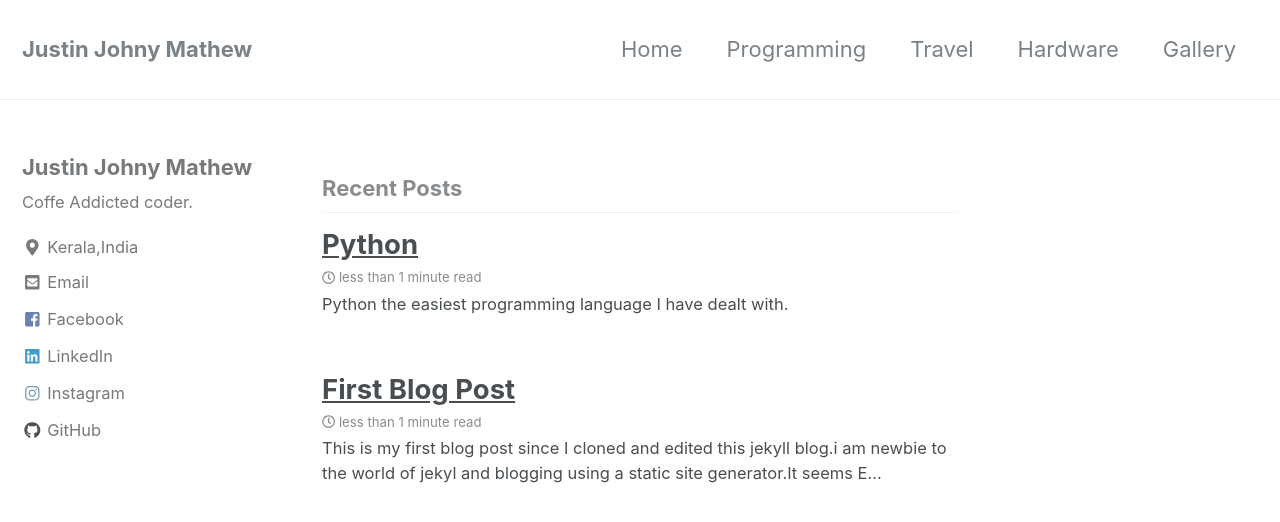
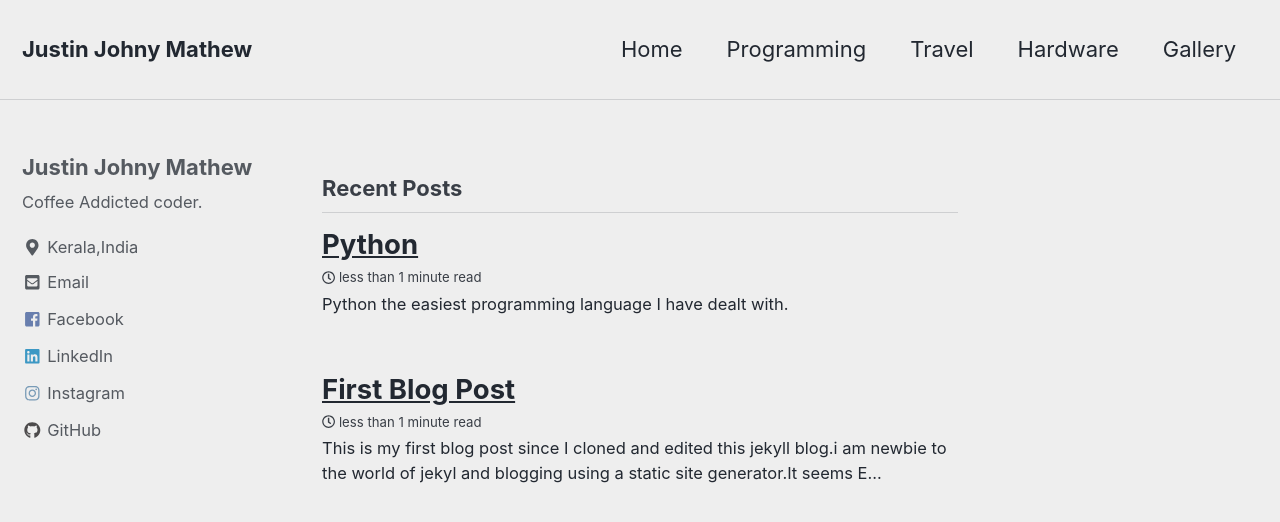
Before and after one commit to justinjohnymathew/blog-old, a Jekyll site: the page built from index.html, in a window 1280 px wide and 900 px high. Shown: the top 522 px of the window. Built offline with Jekyll 4.4.1, drawn with Linux system fonts in a browser that asks for light colours; nearby versions of some CDN libraries; the list of posts is cut into pages by our own code; some of the changed text lies outside the part shown.

Commit message:
theme changed made more useful

```diff
--- a/Gemfile
+++ b/Gemfile
@@ -1,2 +1,3 @@
 source "https://rubygems.org"
 gemspec
+gem 'jekyll-archives'
--- a/_config.yml
+++ b/_config.yml
@@ -12,7 +12,7 @@
 
 # theme                  : "minimal-mistakes-jekyll"
 # remote_theme           : "mmistakes/minimal-mistakes"
-minimal_mistakes_skin    : "default" # "air", "aqua", "contrast", "dark", "dirt", "neon", "mint", "plum", "sunrise"
+minimal_mistakes_skin    : "air" # "air", "aqua", "contrast", "dark", "dirt", "neon", "mint", "plum", "sunrise"
 
 # Site Settings
 locale                   : "en-US"
@@ -25,7 +25,7 @@ baseurl                  : # the subpath of your site, e.g. "/blog"
 repository               : # GitHub username/repo-name e.g. "mmistakes/minimal-mistakes"
 teaser                   : # path of fallback teaser image, e.g. "/assets/images/500x300.png"
 # breadcrumbs            : false # true, false (default)
-words_per_minute         : 200
+words_per_minute         : 150
 comments:
   provider               : # false (default), "disqus", "discourse", "facebook", "google-plus", "staticman", "staticman_v2" "custom"
   disqus:
@@ -101,8 +101,8 @@ analytics:
 # Site Author
 author:
   name             : "Justin Johny Mathew"
-  avatar           : # path of avatar image, e.g. "/assets/images/bio-photo.jpg"
-  bio              : "Coffe Addicted coder."
+  avatar           :  #"/assets/images/justin_johny.jpg"
+  bio              : "Coffee Addicted coder."
   location         : "Kerala,India"
   email            : "justinjohny.jj@gmail.com"
   uri              :
@@ -208,6 +208,7 @@ plugins:
   - jekyll-sitemap
   - jekyll-gist
   - jekyll-feed
+  - jekyll-archives
   - jemoji
 
 # mimic GitHub Pages with --safe
@@ -216,6 +217,7 @@ whitelist:
   - jekyll-sitemap
   - jekyll-gist
   - jekyll-feed
+  - jekyll-archives
   - jemoji
 
 
--- a/_includes/footer.html
+++ b/_includes/footer.html
@@ -3,20 +3,20 @@
     {% if site.data.ui-text[site.locale].follow_label %}
       <li><strong>{{ site.data.ui-text[site.locale].follow_label }}</strong></li>
     {% endif %}
-    {% if site.facebook.username %}
-      <li><a href="https://www.facebook.com/{{ site.facebook.username }} target="_blank""><i class="fab fa-fw fa-facebook-square" aria-hidden="true"></i> Facebook</a></li>
+    {% if site.author.github %}
+      <li><a href="https://www.facebook.com/{{ site.author.facebook}} target="_blank""><i class="fab fa-fw fa-facebook-square" aria-hidden="true"></i> </a></li>
     {% endif %}
     {% if site.author.github %}
-      <li><a href="https://github.com/{{ site.author.github }}" target="_blank"><i class="fab fa-github" aria-hidden="true"></i> GitHub</a></li>
+      <li><a href="https://github.com/{{ site.author.github }}" target="_blank"><i class="fab fa-github" aria-hidden="true"></i> </a></li>
     {% endif %}
     {% if site.author.instagram %}
-      <li><a href="https://instagram.com/{{ site.author.instagram}}" target="_blank"><i class="fab fa-instagram" aria-hidden="true"></i> Instagram</a></li>
+      <li><a href="https://instagram.com/{{ site.author.instagram}}" target="_blank"><i class="fab fa-instagram" aria-hidden="true"></i> </a></li>
     {% endif %}
     {% if site.author.linkedin %}
-      <li><a href="https://linkedin.com/in/{{ site.author.linkedin}}"target="_blank"><i class="fab fa-linkedin-in" aria-hidden="true"></i> linkedin</a></li>
+      <li><a href="https://linkedin.com/in/{{ site.author.linkedin}}"target="_blank"><i class="fab fa-linkedin-in" aria-hidden="true"></i> </a></li>
     {% endif %}
 
   </ul>
 </div>
 
-<div class="page__footer-copyright">&copy; {{ site.time | date: '%Y' }} {{ site.name | default: site.title }}. {{ site.data.ui-text[site.locale].powered_by | default: "Powered by" }} <a href="https://jekyllrb.com" rel="nofollow">Jekyll</a> &amp; <a href="https://mademistakes.com/work/minimal-mistakes-jekyll-theme/" rel="nofollow">Minimal Mistakes</a>.</div>
+<div class="page__footer-copyright">&copy; {{ site.time | date: '%Y' }} <a href="https://justinjohny.me">{{ site.name | default: site.title }}</a>. {{ site.data.ui-text[site.locale].powered_by | default: "Powered by" }} <a href="https://jekyllrb.com" rel="nofollow">Jekyll</a> &amp; <a href="https://mademistakes.com/work/minimal-mistakes-jekyll-theme/" rel="nofollow">Minimal Mistakes</a>.</div>
--- a/_layouts/category.html
+++ b/_layouts/category.html
@@ -1,5 +1,6 @@
 ---
 layout: archive
+permalink: /categories/
 ---
 
 {{ content }}
--- a/_sass/minimal-mistakes/_variables.scss
+++ b/_sass/minimal-mistakes/_variables.scss
@@ -60,7 +60,7 @@ $text-color: $dark-gray !default;
 $muted-text-color: mix(#fff, $text-color, 35%) !default;
 $border-color: $lighter-gray !default;
 $form-background-color: $lighter-gray !default;
-$footer-background-color: $lighter-gray !default;
+$footer-background-color:$lighter-gray !default;
 
 $primary-color: #7a8288 !default;
 $success-color: #62c462 !default;
```
Also changed, not shown: assets/images/justin_johny.jpg (added).
